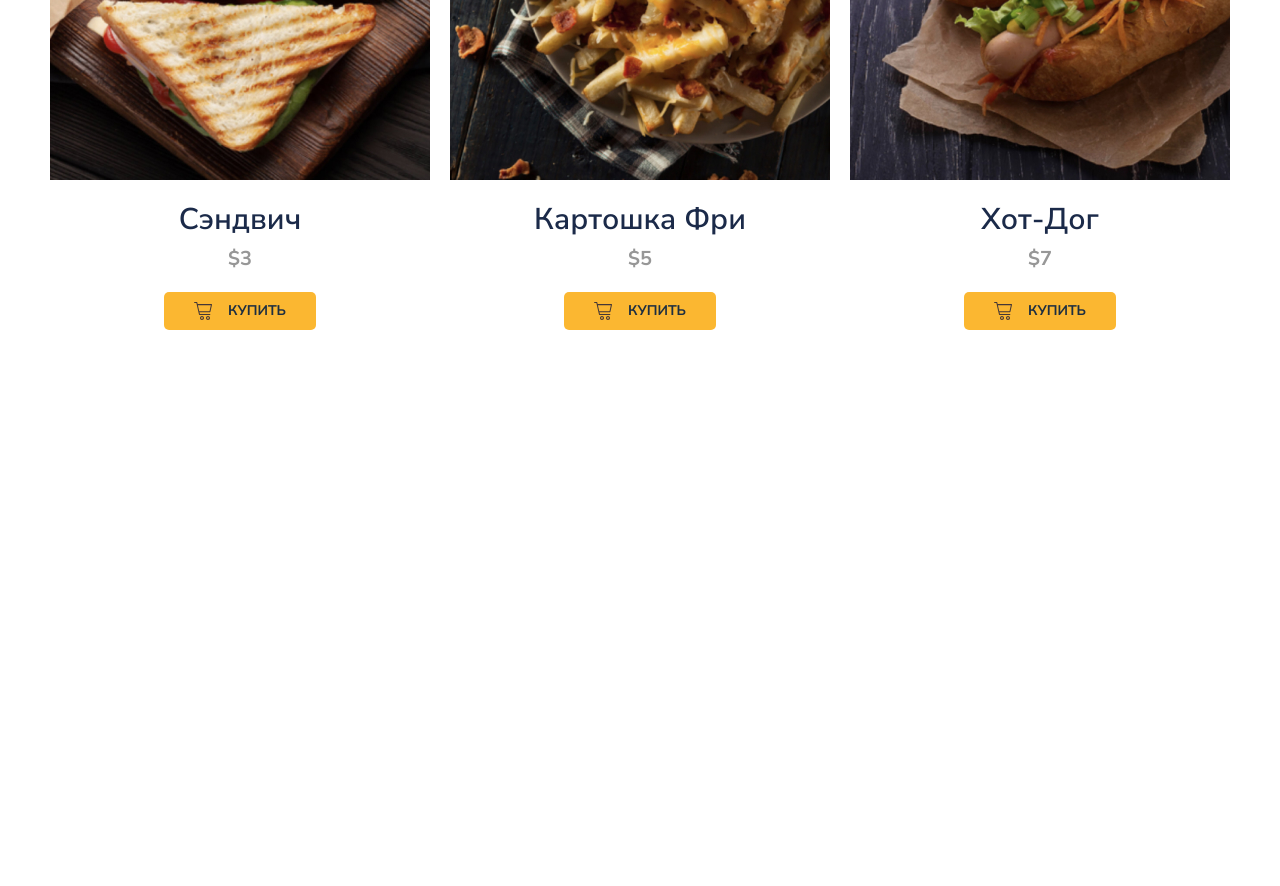
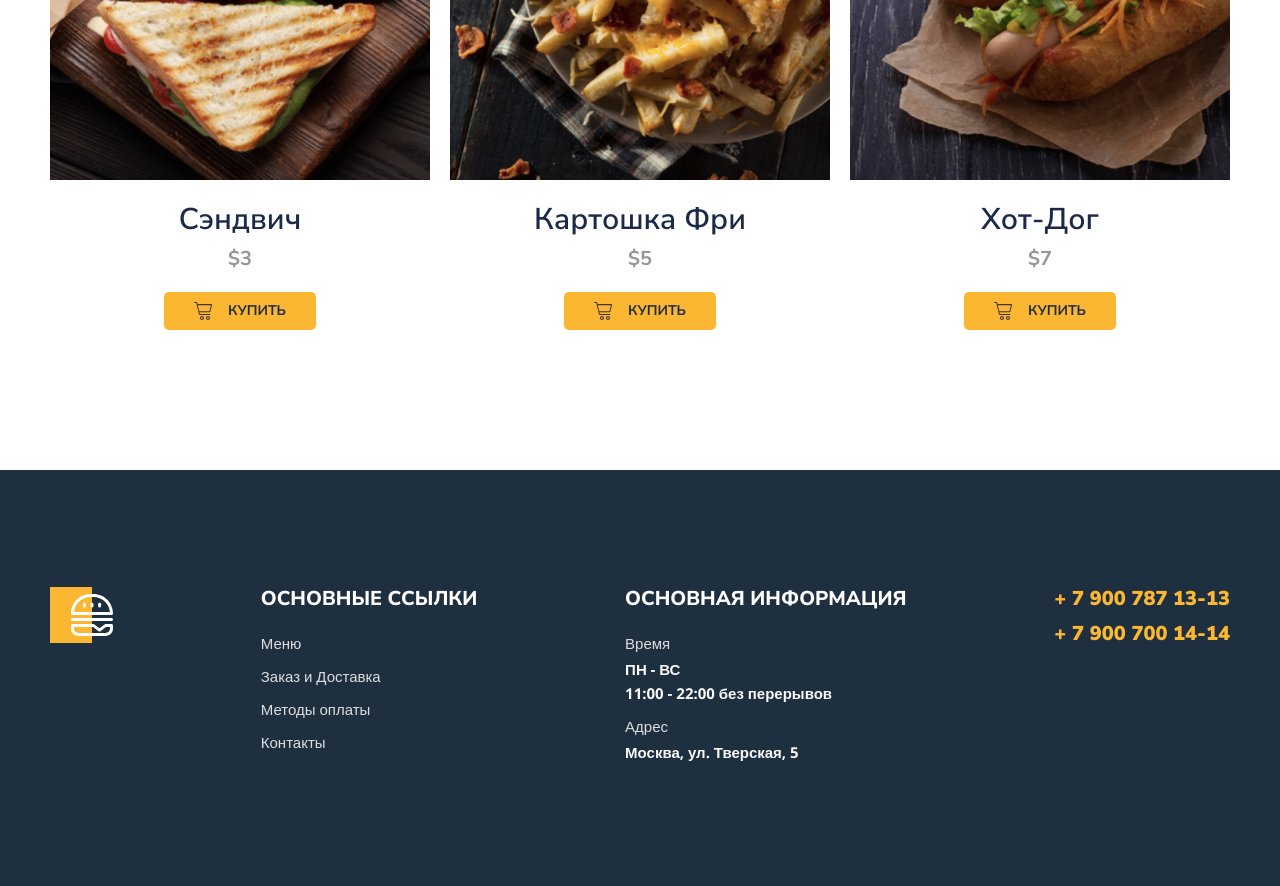
Before and after one commit to AnastasiiaSolov/Module01-Burger, a plain HTML site: page index.html in a window 1280 px wide. Shown: the part 3012-3898 px from the top of the page. Before the commit the page ends 3442 px from the top, so only its background shows below. Drawn offline with nearby package versions, Linux system fonts and the light colour scheme.

Commit message:
Add footer

```diff
--- a/index.html
+++ b/index.html
@@ -181,5 +181,43 @@
             </div>
         </section>
      </main>
+     <footer class="footer">
+        <div class="container">
+            <div class="footer-box">
+                <div class="footer-item">
+                    <img class="footer-logo" src="image/logo-footer.svg" alt="Logo">
+                </div>
+                <div class="footer-item">
+                    <h2>основные ссылки</h2>
+                    <ul class="footer-list">
+                        <li><a href="">Меню</a></li>
+                        <li><a href="">Заказ и Доставка</a></li>
+                        <li><a href="">Методы оплаты</a></li>
+                        <li><a href="">Контакты</a></li>
+                    </ul>
+                </div>
+                <div class="footer-item">
+                    <h2>основная информация</h2>
+                    <ul class="footer-list">
+                        <li>
+                            <span>Время</span>
+                            ПН - ВС <br>
+                            11:00 - 22:00 без перерывов
+                        </li>
+                        <li>
+                            <span>Адрес</span>
+                            Москва, ул. Тверская, 5
+                        </li>
+                    </ul>
+                </div>
+                <div class="footer-tel">
+                    <ul class="footer-list">
+                        <li>+ 7 900 787 13-13</li>
+                        <li>+ 7 900 700 14-14</li>
+                    </ul>
+                </div>
+            </div>
+        </div>
+    </footer>
 </body>
 </html>
--- a/styles/main.css
+++ b/styles/main.css
@@ -299,3 +299,60 @@ display: none;
     color: #1B2A49;
      margin-top: 5px;
 }
+.footer {
+    background: #1E2F40;
+    color: #fff;
+    padding-top: 117px;
+    padding-bottom: 106px;
+    margin-top: 140px;
+}
+.footer-box {
+    display: flex;
+    justify-content: space-between;
+}
+.footer-logo {
+    width: 63px;
+    height: 56px;
+}
+.footer-item {
+    flex: 0 0 auto;
+}
+.footer-item h2 {
+    font-size: 20px;
+    font-weight: 800;
+    text-transform: uppercase;
+    margin-bottom: 21px;
+    margin-top: 0;
+}
+.footer-item li {
+    margin-bottom: 9px;
+    font-family: 'Open sans', sans-serif;
+    font-size: 15px;
+    color: #FAF9F9;
+    font-weight: 700;
+    line-height: 24px;
+}
+.footer-item a {
+    color: #DEDEDE;
+    text-decoration: none;
+    font-weight: 400;
+}
+.footer-item span {
+    color: #DEDEDE;
+    display: block;
+    font-weight: 400;
+    margin-bottom: 2px;
+}
+.footer-tel ul {
+    font-size: 20px;
+    color: #FBB731;
+    margin-top: 0;
+    font-weight: 900;
+}
+.footer-tel li {
+    margin-bottom: 12px;
+}
+.footer-list {
+    padding-left: 0;
+    list-style-type: none;
+}
```
Also changed, not shown: image/logo-footer.svg (added). Lines whose indentation alone changed are shown as unchanged.
